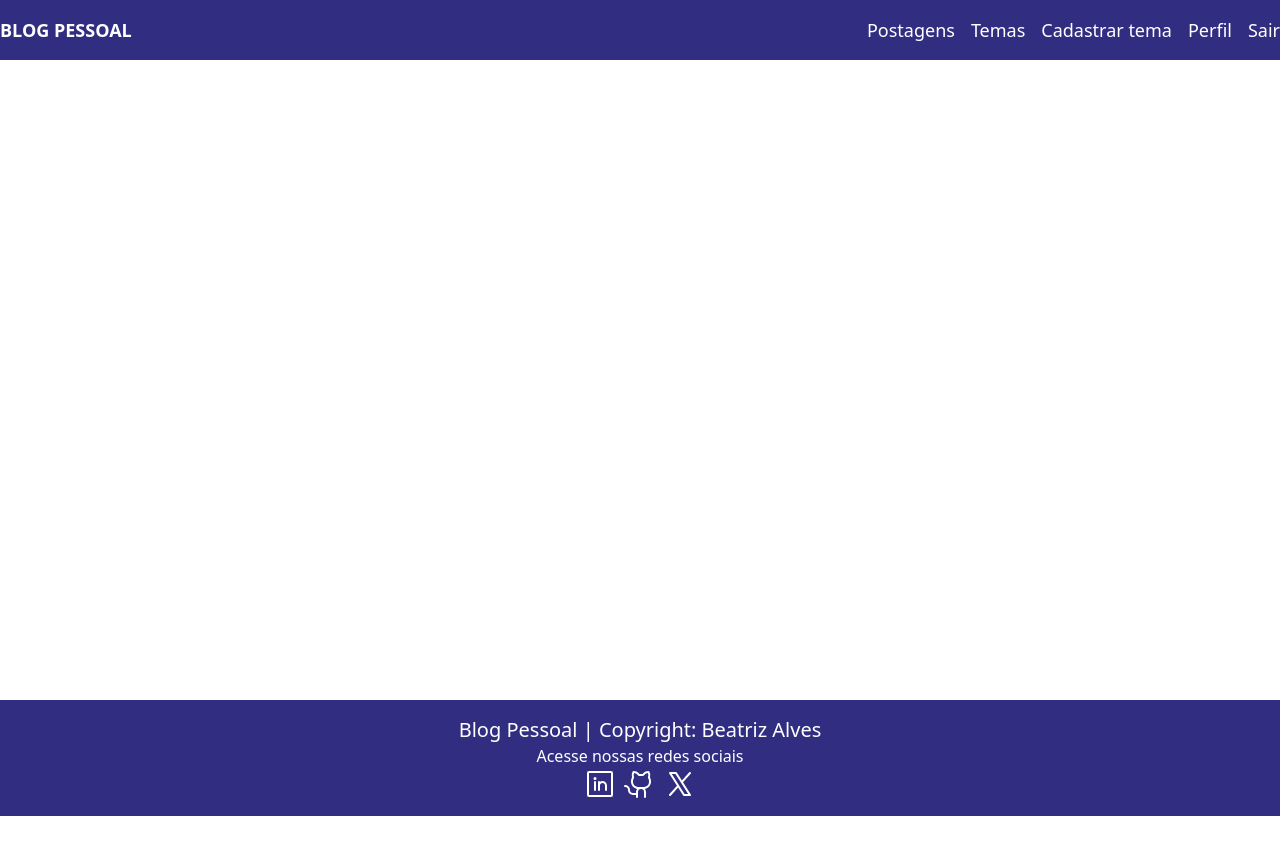
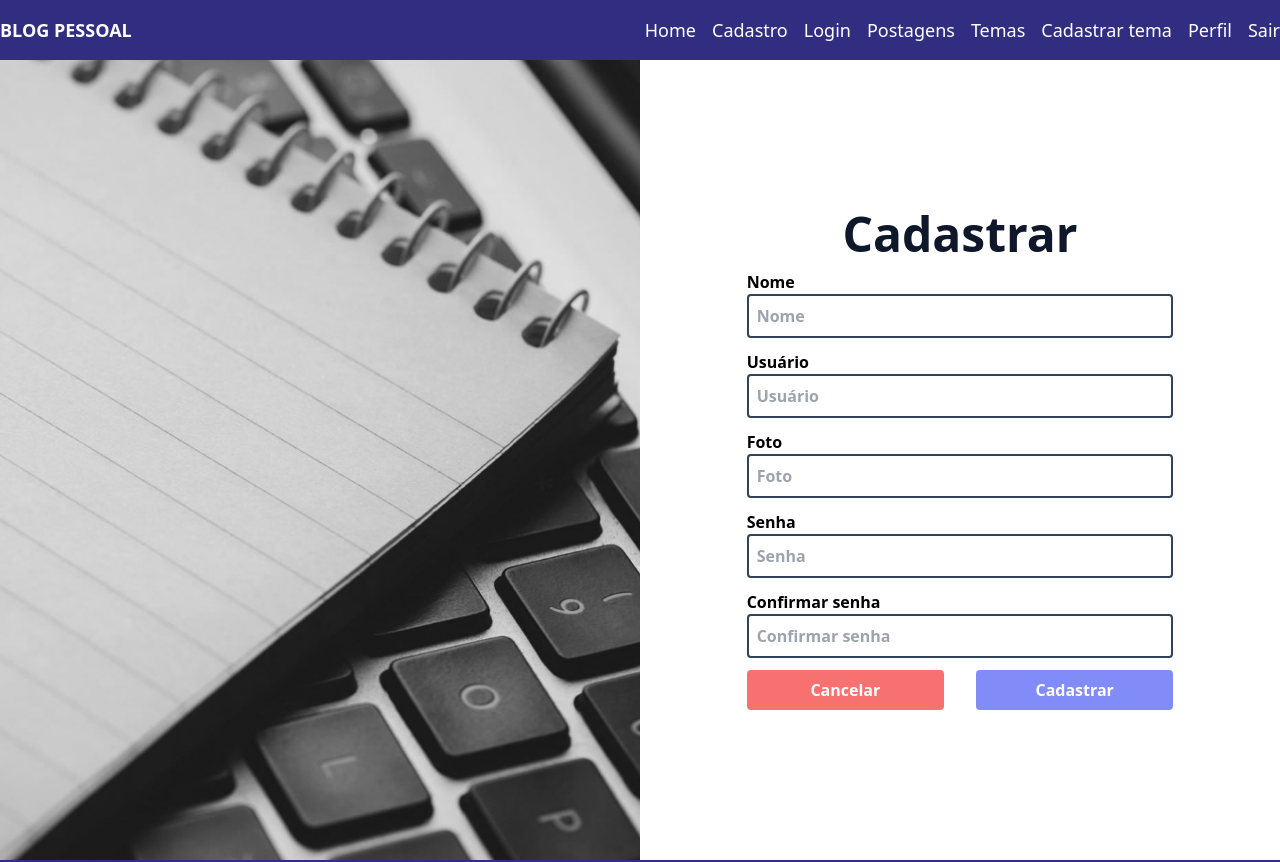
Before and after one commit to beatrizalsilva/react-blog-pessoal, a React (Vite) app: page /cadastro in a window 1280 px wide. Shown: the top 862 px of the page. Before the commit the page ends 816 px from the top, so only its background shows below. Built offline with nearby package versions, Linux system fonts and the light colour scheme.

Commit message:
feat: criado os componentes e rotas de login e cadastro

```diff
--- a/src/App.tsx
+++ b/src/App.tsx
@@ -2,6 +2,8 @@ import { BrowserRouter, Route, Routes } from "react-router-dom";
 import Footer from "./paginas/footer/Footer";
 import NavBar from "./paginas/header/NavBar";
 import Home from "./paginas/home/Home";
+import Cadastro from "./paginas/cadastro/Cadastro";
+import Login from "./paginas/login/Login";
 
 function App() {
   return (
@@ -14,7 +16,13 @@ function App() {
           <Routes>
             {/* pode ter duas rotas apontando para o mesmo componente, mas não pode ter uma mesma rota apontando para componentes diferentes */}
             <Route path="/" element={<Home />} />
-            <Route path="/home" element={<Home/>} />
+            <Route path="/home" element={<Home />} />
+
+            <Route path="/" element={<Cadastro />} />
+            <Route path="/cadastro" element={<Cadastro />} />
+
+            <Route path="/" element={<Login />} />
+            <Route path="/login" element={<Login />} />
           </Routes>
         </div>
 
--- /dev/null
+++ b/src/paginas/cadastro/Cadastro.css
@@ -0,0 +1,8 @@
+.fundo {
+    background-image: url(../../assets/imagem/cadastro.jpg);
+    background-repeat: no-repeat;
+    width: 100%;
+    min-height: 100vh;
+    background-size: cover;
+    background-position: center;
+}
--- /dev/null
+++ b/src/paginas/cadastro/Cadastro.tsx
@@ -0,0 +1,46 @@
+import "./Cadastro.css"
+
+function Cadastro() {
+    return (
+        <>
+            <div className="grid grid-cols-1 lg:grid-cols-2 h-screen place-items-center font-bold">
+                <div className="fundo hidden lg:block"></div>
+
+                <form className="flex justify-center items-center flex-col w-2/3 gap-3">
+                    <h2 className="text-slate-900 text-5xl">Cadastrar</h2>
+                    <div className="flex flex-col w-full">
+                        <label htmlFor="nome">Nome</label>
+                        <input type="text" name="nome" id="nome" placeholder="Nome" className="border-2 border-slate-700 rounded p-2" />
+                    </div>
+
+                    <div className="flex flex-col w-full">
+                        <label htmlFor="usuario">Usuário</label>
+                        <input type="text" name="usuario" id="usuario" placeholder="Usuário" className="border-2 border-slate-700 rounded p-2" />
+                    </div>
+
+                    <div className="flex flex-col w-full">
+                        <label htmlFor="foto">Foto</label>
+                        <input type="text" name="foto" id="foto" placeholder="Foto" className="border-2 border-slate-700 rounded p-2" />
+                    </div>
+
+                    <div className="flex flex-col w-full">
+                        <label htmlFor="senha">Senha</label>
+                        <input type="password" name="senha" id="senha" placeholder="Senha" className="border-2 border-slate-700 rounded p-2" />
+                    </div>
+
+                    <div className="flex flex-col w-full">
+                        <label htmlFor="confirmarSenha">Confirmar senha</label>
+                        <input type="password" name="confirmarSenha" id="confirmarSenha" placeholder="Confirmar senha" className="border-2 border-slate-700 rounded p-2" />
+                    </div>
+
+                    <div className="flex justify-around w-full gap-8">
+                        <button className="rounded text-white bg-red-400 hover:bg-red-700 w-1/2 py-2">Cancelar</button>
+                        <button type="submit" className="rounded text-white bg-indigo-400 hover:bg-indigo-900 w-1/2 py-2">Cadastrar</button>
+                    </div>
+                </form>
+            </div>
+        </>
+    );
+}
+
+export default Cadastro;
--- a/src/paginas/header/NavBar.tsx
+++ b/src/paginas/header/NavBar.tsx
@@ -1,3 +1,5 @@
+import { Link } from "react-router-dom";
+
 function NavBar() {
     return (
         <>
@@ -8,6 +10,9 @@ function NavBar() {
                         <p className="text-1xl font-bold uppercase">Blog Pessoal</p>
 
                         <div className="flex justify-between gap-4">
+                            <Link to="/home" className="hover:text-slate-400 cursor-pointer">Home</Link>
+                            <Link to="/cadastro" className="hover:text-slate-400 cursor-pointer">Cadastro</Link>
+                            <Link to="/login" className="hover:text-slate-400 cursor-pointer">Login</Link>
                             <div className="hover:text-slate-400 cursor-pointer">Postagens</div>
                             <div className="hover:text-slate-400 cursor-pointer">Temas</div>
                             <div className="hover:text-slate-400 cursor-pointer">Cadastrar tema</div>
--- /dev/null
+++ b/src/paginas/login/Login.css
@@ -0,0 +1,8 @@
+.fundoLogin {
+    background-image: url(../../assets/imagem/cadastro.jpg);
+    background-repeat: no-repeat;
+    min-height: 100vh;
+    width: 100%;
+    background-size: cover;
+    background-position: center;
+}
--- /dev/null
+++ b/src/paginas/login/Login.tsx
@@ -0,0 +1,30 @@
+import "./Login.css"
+
+function Login() {
+    return (
+        <>
+            <div className="grid grid-cols-1 lg:grid-cols-2 h-screen place-items-center font-bold">
+                <form className="flex justify-center items-center flex-col w-1/2 gap-4">
+                    <h2 className="text-slate-900 text-5xl">Entrar</h2>
+                    <div className="flex flex-col w-full">
+                        <label htmlFor="usuario">Usuário</label>
+                        <input type="text" name="usuario" id="usuario" placeholder="Usuário" className="border-2 border-slate-700 rounded p-2" />
+                    </div>
+
+                    <div className="flex flex-col w-full">
+                        <label htmlFor="senha">Senha</label>
+                        <input type="password" name="senha" id="senha" placeholder="Senha" className="border-2 border-slate-700 rounded p-2" />
+                    </div>
+
+                    <button type="submit" className="rounded bg-indigo-400 hover:bg-indigo-900 text-white w-1/2 py-2 flex justify-center">Entrar</button>
+                    <hr className="border-slate-800 w-full" />
+                    <p>Ainda não tem conta? {""}</p>
+                </form>
+
+                <div className="fundoLogin hidden lg:block"></div>
+            </div>
+        </>
+    );
+}
+
+export default Login;
```
Also changed, not shown: src/assets/imagem/cadastro.jpg (added).
